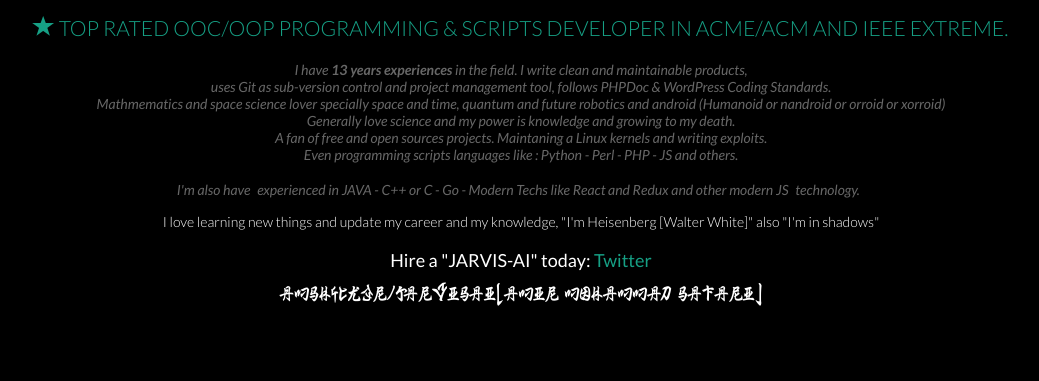
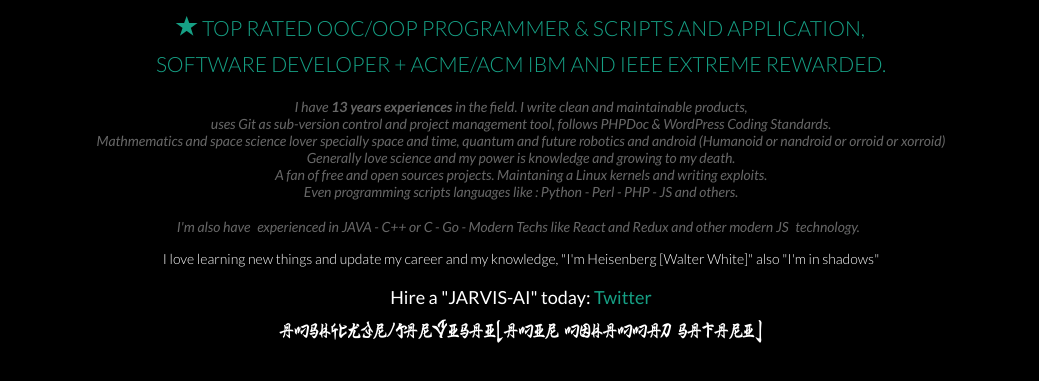
Before and after one commit to JARVIS-AI/jarvis.ninja, a website: page index.html in a window 1280 px wide. Shown: the part 331-712 px from the top of the page, without its empty margins (119-1158 px from the left). Drawn offline with nearby package versions, Linux system fonts and the light colour scheme.

Commit message:
Add notes

```diff
--- a/index.html
+++ b/index.html
@@ -42,7 +42,8 @@
 				<h1>I&#39;m <s>JARVIS-AI , At Your Service</s></h1>
 
 				<p style="color:#16a085;text-transform:uppercase;">
-					<span class="glyphicon glyphicon-star"></span> Top Rated OOC/OOP Programming &amp; Scripts Developer in ACME/ACM and IEEE Extreme.
+					<span class="glyphicon glyphicon-star"></span> Top Rated OOC/OOP Programmer &amp; Scripts and application, <br />
+					software Developer + ACME/ACM IBM and IEEE Extreme rewarded.
 				</p>
 
 				<p style="font-size:14px;font-weight:normal;color: #676767;line-height:17px;">
```
